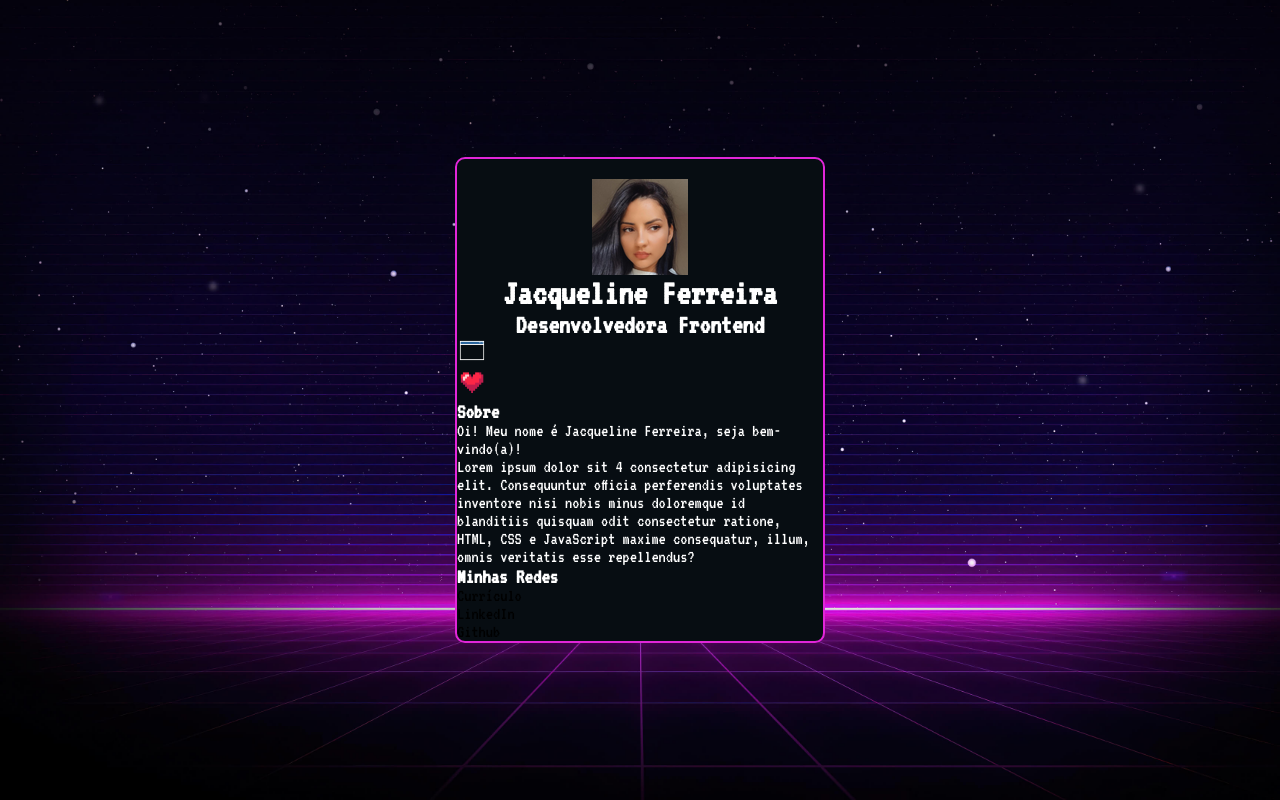
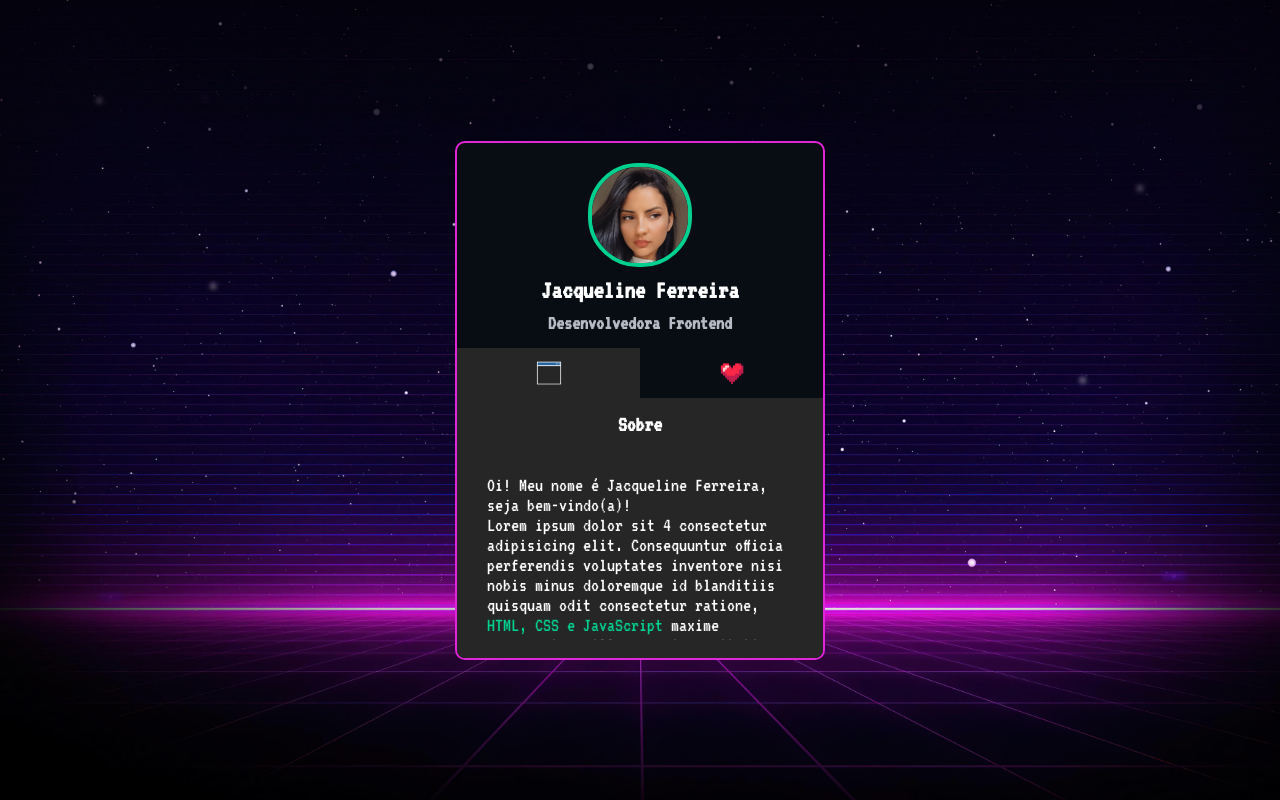
Before and after one commit to Jacqueline-dev/jacquecode, a plain HTML site: page index.html in a window 1280 px wide. Drawn offline with Linux system fonts and the light colour scheme.

Commit message:
estilizando com css

```diff
--- a/index.html
+++ b/index.html
@@ -25,7 +25,7 @@
 
     <div class="conteudo">
        <ul class="abas">
-        <li class="aba">
+        <li class="aba selecionado">
           <img src="src/imagens/sobre.gif" alt="ícone de sobre mim">
         </li>
         <li class="aba">
@@ -34,8 +34,8 @@
 
         </ul>
       <div class="informacoes-abas">
-        <div class="informacao">
-          <h3 class="sub-ttulo">Sobre</h3>
+        <div class="informacao selecionado">
+          <h3 class="sub-titulo">Sobre</h3>
 
           <div class="descricao">
             <p>Oi! Meu nome é Jacqueline Ferreira, seja bem-vindo(a)!</p>
--- a/src/css/style.css
+++ b/src/css/style.css
@@ -20,10 +20,7 @@ body{
   width: 370px;
   border: 2px solid #e126d9;
   border-radius:10px;
-}
-
-.abas img{
-  width: 30px;
+  overflow: hidden;
 }
 
 .cartao .minhas-informacoes {
@@ -31,4 +28,116 @@ body{
   display: flex;
   flex-direction: column;
   align-items:center;
+  gap: 10px;
 }
+
+.cartao .minhas-informacoes img{
+  border-radius: 50px;
+  border: 4px solid #02d08f;
+}
+
+.cartao .minhas-informacoes .nome{
+  font-size: 26px;
+}
+
+.cartao .minhas-informacoes .cargo{
+  font-size: 20px;
+  color: #b8bbc5;
+}
+
+.cartao .conteudo{
+  margin-top: 15px;
+}
+
+.cartao .abas {
+  display: flex;
+}
+
+.cartao .abas .aba{
+  width: 50%;
+  display: flex;
+  justify-content: center;
+  padding: 10px 0;
+  cursor: pointer;
+  transition: background-color 0. 2s ease-in-out;
+}
+
+.cartao .abas img{
+  width: 30px;
+}
+
+.cartao .abas .aba.selecionado{
+  background-color: #262626;
+}
+
+.cartao .informacoes-abas{
+  background-color: #262626;
+}
+
+.cartao .abas .aba:hover{
+  background-color: #414141;
+}
+
+.informacoes-abas .informacao{
+  min-height: 260px;
+  padding: 15px;
+  display:none;
+}
+
+.informacoes-abas .informacao.selecionado{
+  display:block;
+}
+.informacoes-abas .sub-titulo{
+    font-size: 22px;
+    margin-bottom: 25px;
+    text-align: center;
+}
+
+.informacoes-abas .descricao{
+  font-size: 20px;
+  max-height: 180px;
+  overflow: auto;
+  padding: 15px;
+}
+
+.informacoes-abas .descricao span{
+  color: #02d08f
+}
+
+.redes-sociais{
+  display: flex;
+  flex-direction: column;
+  gap: 25px;
+  align-items: center;
+  max-height: 180px;
+  overflow-y: auto;
+}
+
+.redes-sociais li a{
+width: 250px;
+display: block;
+color: #f3f3f3;
+text-align: center;
+padding: 10px;
+font-size: 20px;
+transition: opacity 0.3s ease-in-out;
+
+}
+
+
+.redes-sociais li a:hover{
+  opacity: 0.8;
+
+  }
+
+.redes-sociais .curriculo{
+  background-color: #06C185;
+}
+
+.redes-sociais .linkedin{
+  background-color: #1d87bd;
+}
+
+.redes-sociais .github{
+ background-color: #545454;
+}
```
Also changed, not shown: src/css/reset.css (line endings or trailing spaces).
